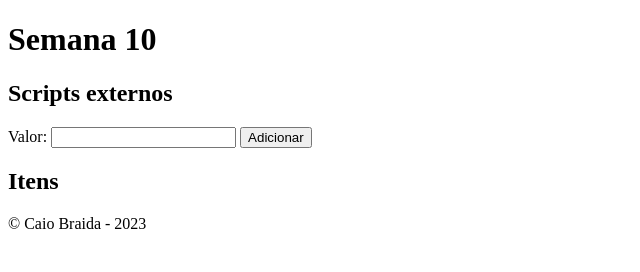
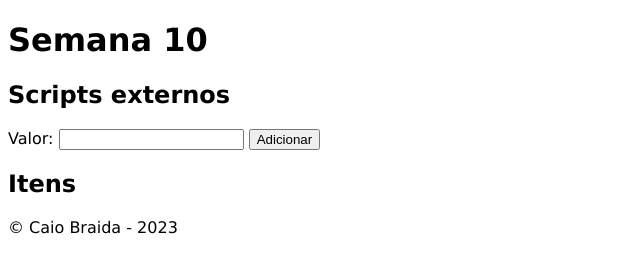
Before and after one commit to ufjf-dcc121/ufjf-dcc121-2023-1-atv10-CaioFBraida, a plain HTML site: page index.html in a window 1280 px wide. Shown: the whole page, without its empty margins (0-640 px from the left). Drawn offline with Linux system fonts and the light colour scheme.

Commit message:
adiciona arquivo de estilo

```diff
--- /dev/null
+++ b/estilo.css
@@ -0,0 +1,6 @@
+html {
+    font-family: 'Lucida Sans', 'Lucida Sans Regular', 'Lucida Grande', 'Lucida Sans Unicode', Geneva, Verdana, sans-serif;
+}
+main {
+
+}
--- a/index.html
+++ b/index.html
@@ -5,6 +5,7 @@
     <meta charset="UTF-8">
     <meta http-equiv="X-UA-Compatible" content="IE=edge">
     <meta name="viewport" content="width=device-width, initial-scale=1.0">
+    <link rel="stylesheet" href="estilo.css"/>
     <title>Semana 10</title>
 </head>
 
```
